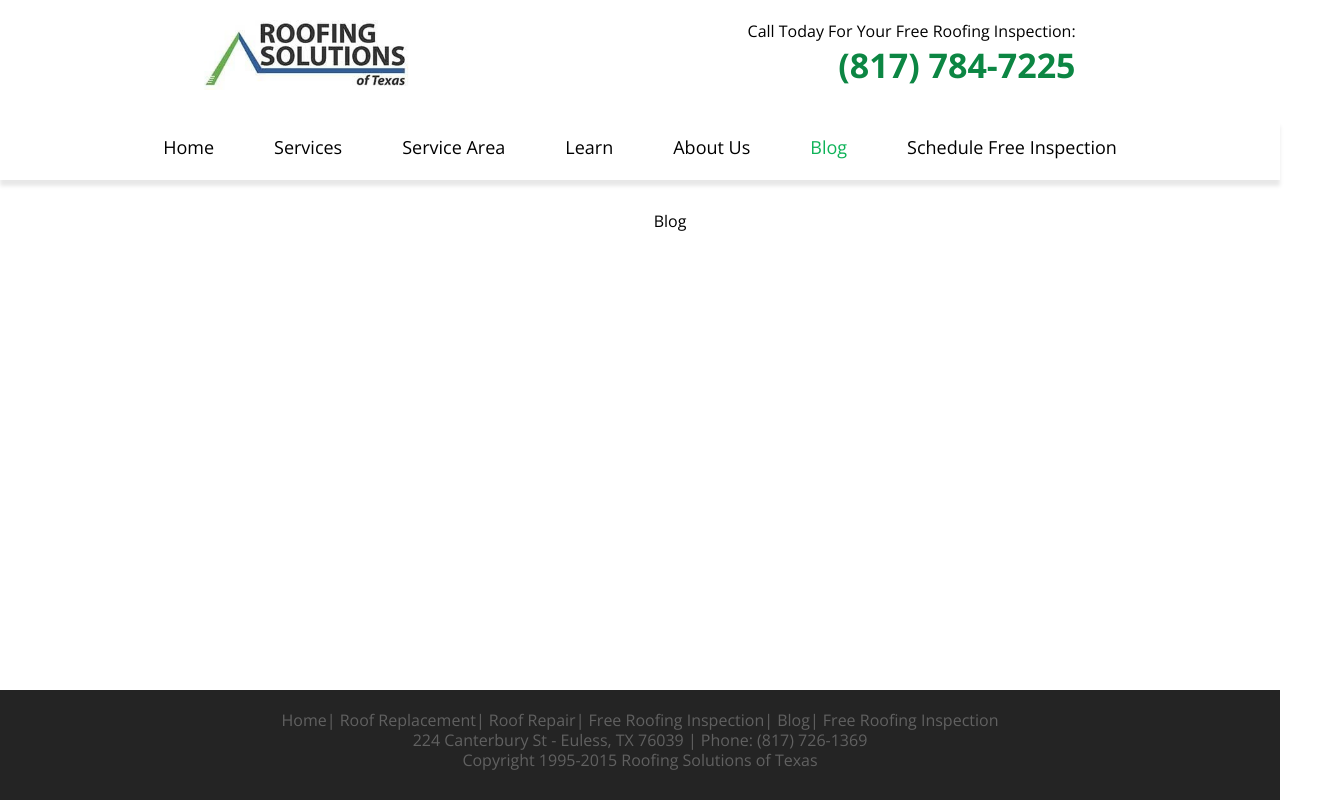
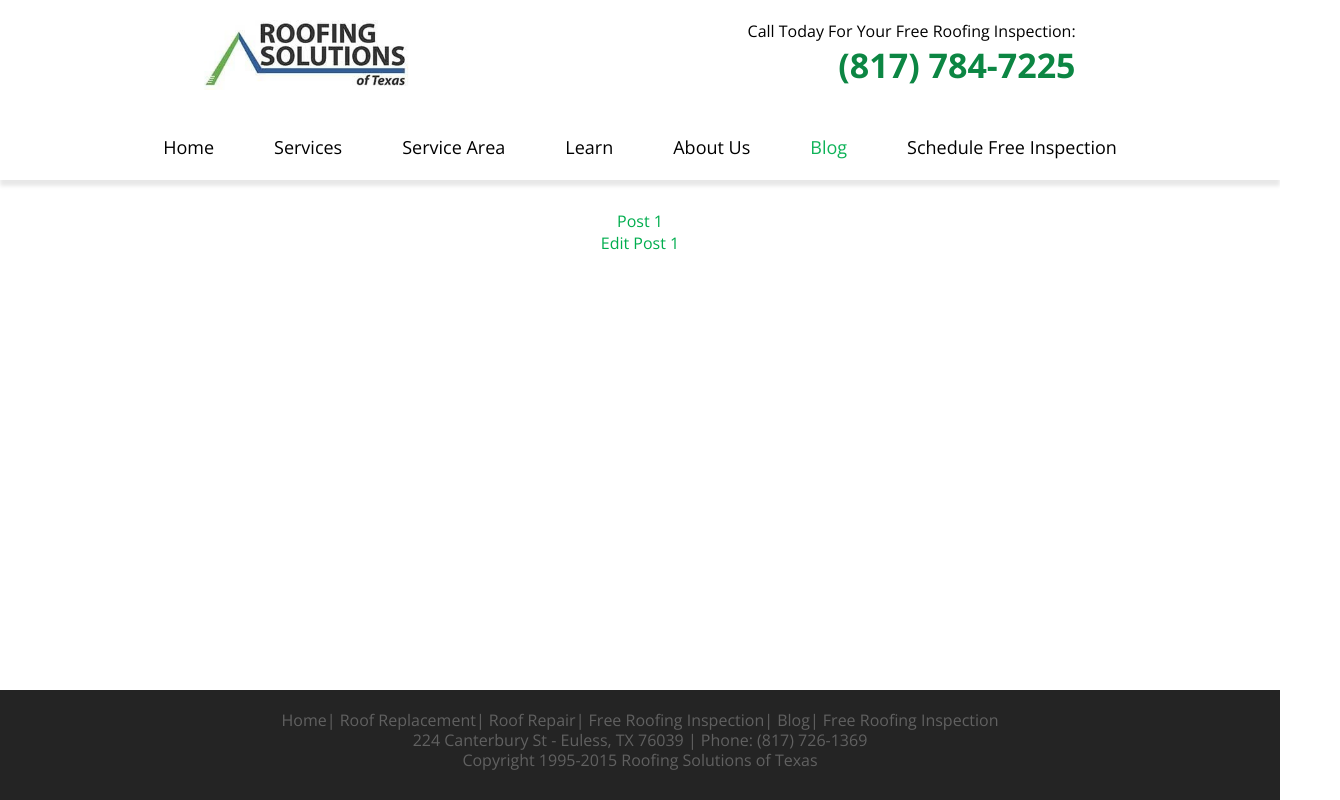
Before and after one commit to timgehr/txroofingsolutions, a Vue app: page /blog in a window 1280 px wide. Shown: the whole page, 1340 px wide, since content can reach past the window. Built offline with nearby package versions, Linux system fonts and the light colour scheme.

Commit message:
blog link on blog page

```diff
--- a/src/views/Blog.vue
+++ b/src/views/Blog.vue
@@ -1,5 +1,16 @@
 <template>
-  <div class="page blog">
-    Blog
+  <div class="page bloghub">
+    <router-link to="blog/common-types-of-roof-leaks">Post 1</router-link>
+    <router-link to="blog/common-types-of-roof-leaks/edit">Edit Post 1</router-link>
   </div>
 </template>
+
+<script>
+export default {
+
+}
+</script>
+
+<style>
+
+</style>
```
